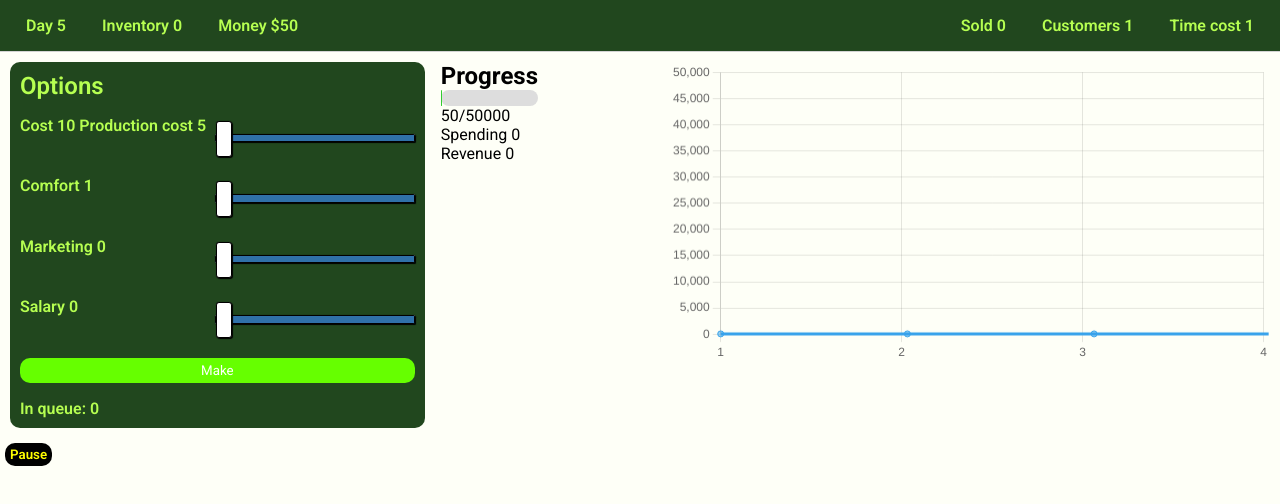
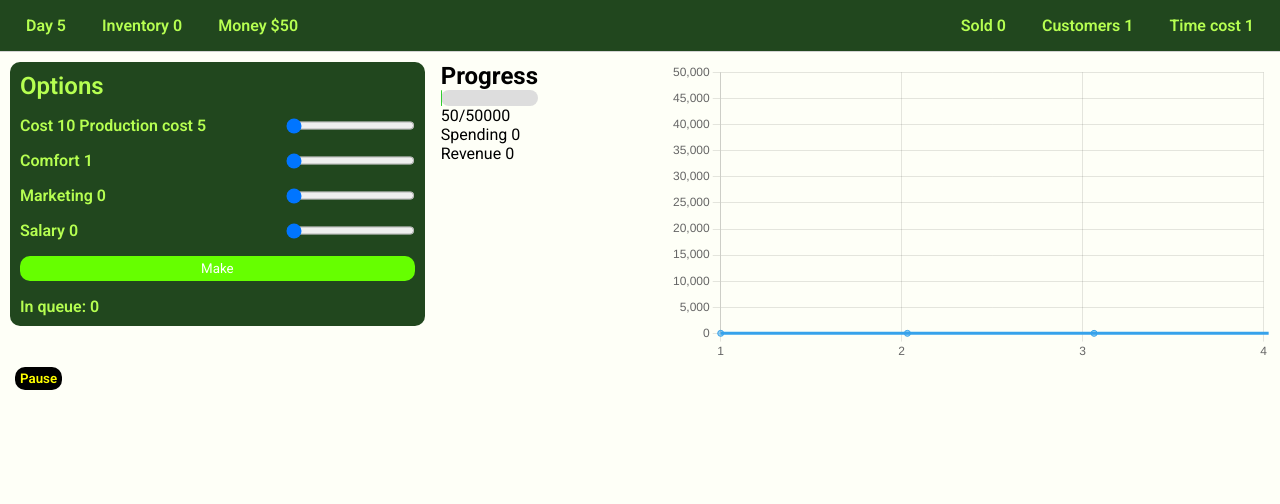
Before and after one commit to lukarantalainen/multi-objective-optimization-game, a SvelteKit app: page / in a window 1280 px wide. Shown: the top 504 px of the page. Built offline with nearby package versions, Linux system fonts and the light colour scheme.

Commit message:
changed layout

```diff
--- a/src/routes/+page.svelte
+++ b/src/routes/+page.svelte
@@ -1,8 +1,9 @@
 <script lang="ts">
     import Graph from "./Graph.svelte";
     import Button from "./Button.svelte";
-    import Slider from "./Slider.svelte";
+    //import Slider from "./Slider.svelte";
     import { onMount } from "svelte";
+    // eslint-disable-next-line @typescript-eslint/no-unused-vars
     import { money, target, day, values, spending, revenue } from "./state";
 
     let id: ReturnType<typeof setInterval>;
@@ -139,7 +140,8 @@
             <span class="top-bar-stat">Time cost {time_cost}</span>
         </div>
     </div>
-    <div class="content">
+    <div class="content-container">
+<div class="content">
         <div class="left">
             <div class="options-container">
                 <h2>Options</h2>
@@ -194,17 +196,22 @@
         </div>
         <Graph />
     </div>
-    <footer class="footer">
-        <button class="pause-button" onclick={playPause}>{pauseButtonState}</button>
-    </footer>
+    <button class="pause-button" onclick={playPause}>{pauseButtonState}</button>
+    </div>
+
+
 </div>
 
 <style>
     :global(html) {
         background-color: rgb(254, 255, 247);
     }
+
+    .content-container {
+        padding: 10px;
+    }
+
     .content {
-        padding: 10px;
         width: inherit;
         display: grid;
         grid-template-columns: 1fr 2fr;
@@ -274,103 +281,4 @@
         padding: 4px 5px;
     }
 
-    input[type="range"] {
-        -webkit-appearance: none;
-        margin: 18px 0;
-        width: 200px;
-    }
-    input[type="range"]:focus {
-        outline: none;
-    }
-    input[type="range"]::-webkit-slider-runnable-track {
-        width: 100%;
-        height: 8.4px;
-        cursor: pointer;
-        box-shadow:
-            1px 1px 1px #000000,
-            0px 0px 1px #0d0d0d;
-        background: #3071a9;
-        border-radius: 1.3px;
-        border: 0.2px solid #010101;
-    }
-    input[type="range"]::-webkit-slider-thumb {
-        box-shadow:
-            1px 1px 1px #000000,
-            0px 0px 1px #0d0d0d;
-        border: 1px solid #000000;
-        height: 36px;
-        width: 16px;
-        border-radius: 3px;
-        background: #ffffff;
-        cursor: pointer;
-        -webkit-appearance: none;
-        margin-top: -14px;
-    }
-    input[type="range"]:focus::-webkit-slider-runnable-track {
-        background: #367ebd;
-    }
-    input[type="range"]::-moz-range-track {
-        width: 100%;
-        height: 8.4px;
-        cursor: pointer;
-        box-shadow:
-            1px 1px 1px #000000,
-            0px 0px 1px #0d0d0d;
-        background: #3071a9;
-        border-radius: 1.3px;
-        border: 0.2px solid #010101;
-    }
-    input[type="range"]::-moz-range-thumb {
-        box-shadow:
-            1px 1px 1px #000000,
-            0px 0px 1px #0d0d0d;
-        border: 1px solid #000000;
-        height: 36px;
-        width: 16px;
-        border-radius: 3px;
-        background: #ffffff;
-        cursor: pointer;
-    }
-    input[type="range"]::-ms-track {
-        width: 100%;
-        height: 8.4px;
-        cursor: pointer;
-        background: transparent;
-        border-color: transparent;
-        border-width: 16px 0;
-        color: transparent;
-    }
-    input[type="range"]::-ms-fill-lower {
-        background: #2a6495;
-        border: 0.2px solid #010101;
-        border-radius: 2.6px;
-        box-shadow:
-            1px 1px 1px #000000,
-            0px 0px 1px #0d0d0d;
-    }
-    input[type="range"]::-ms-fill-upper {
-        background: #3071a9;
-        border: 0.2px solid #010101;
-        border-radius: 2.6px;
-        box-shadow:
-            1px 1px 1px #000000,
-            0px 0px 1px #0d0d0d;
-    }
-    input[type="range"]::-ms-thumb {
-        box-shadow:
-            1px 1px 1px #000000,
-            0px 0px 1px #0d0d0d;
-        border: 1px solid #000000;
-        height: 36px;
-        width: 16px;
-        border-radius: 3px;
-        background: #ffffff;
-        cursor: pointer;
-    }
-    input[type="range"]:focus::-ms-fill-lower {
-        background: #3071a9;
-    }
-    input[type="range"]:focus::-ms-fill-upper {
-        background: #367ebd;
-    }
 </style>
```
